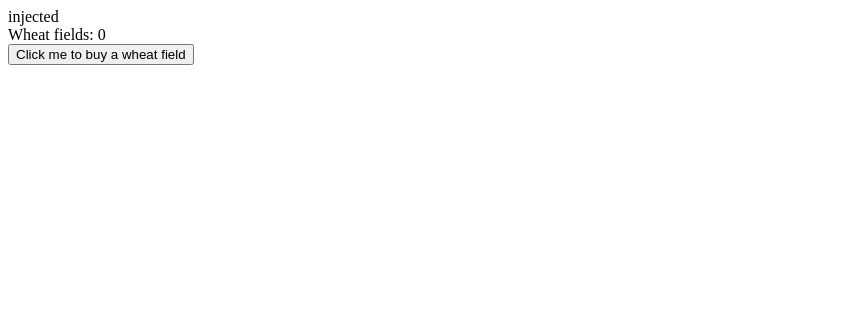
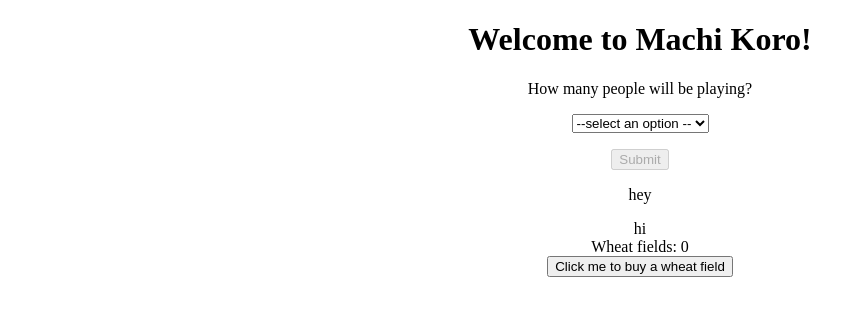
Before and after one commit to GDMeme/BoardGames, a plain HTML site: page MachiKoro JS/index.html in a window 1280 px wide. Shown: the whole page, without its empty margins (0-864 px from the left). Drawn offline with Linux system fonts and the light colour scheme.

Commit message:
some progress

```diff
--- /dev/null
+++ b/MachiKoro JS/end.js
@@ -0,0 +1,3 @@
+export function end() {
+    document.querySelector('#titletext').innerHTML = 'Thanks for playing!';
+}
--- a/MachiKoro JS/index.html
+++ b/MachiKoro JS/index.html
@@ -1,10 +1,50 @@
 <!DOCTYPE html>
 <html>
+
+<head>
+    <title>Machi Koro</title>
+    <style>
+        .center {
+            text-align: center;
+        }
+    </style>
+</head>
+<div class="center">
+    <h1 class="center" id="titletext">Welcome to Machi Koro!</h1>
+
     <body>
+        <div id="beforegametext">
+            <div class="center" id="numberofplayerstext">
+                <p>How many people will be playing?</p>
+            </div>
+            <div class="center">
+                <select id="numberofplayersselect">
+                    <option disabled selected value="1"> --select an option -- </option>
+                    <option value="2">2</option>
+                    <option value="3">3</option>
+                    <option value="4">4</option>
+                </select>
+            </div>
+            <div class="center">
+                <p>
+                    <button id="submitplayersbutton" disabled>Submit</button>
+                </p>
+            </div>
+        </div>
+        <div id="startgametext">
+            <p>
+                hey
+            </p>
+        </div>
+        <div id="buyestablishments">
 
             <div id="test">hi</div>
             <div id="wfs">Wheat fields: 0</div>
             <button id="buywheatfieldbutton">Click me to buy a wheat field</button>
+        </div>
         <script src="./script.js" type="module"></script>
+
     </body>
+</div>
+
 </html>
--- /dev/null
+++ b/MachiKoro JS/player.js
@@ -0,0 +1,5 @@
+export class Player {
+    constructor() {
+        this.balance = 0;
+    }
+}
--- a/MachiKoro JS/script.js
+++ b/MachiKoro JS/script.js
@@ -1,8 +1,27 @@
 import { buy } from './shop.js';
 
-(function() {
-    console.log('hi!');
+import { start } from './start.js'
+
+import { end } from './end.js'
+
+
+
+document.getElementById('numberofplayersselect').onchange = function() {
+    document.getElementById('submitplayersbutton').disabled = false;
+}
+
+document.getElementById('submitplayersbutton').onclick = function() {
+    start(document.getElementById('numberofplayersselect').value);
+    end();
+}
+
+document.querySelector('#buywheatfieldbutton').addEventListener('click', () => buy(0));
+
+document.getElementById('buywheatfieldbutton').onclick = function() {
     document.querySelector('#test').innerHTML = 'injected';
-})();
+}
 
-document.querySelector('#buywheatfieldbutton').addEventListener('click', () => buy(1));
+// (function() {
+//     console.log('hi!');
+
+// })();
--- a/MachiKoro JS/shop.js
+++ b/MachiKoro JS/shop.js
@@ -1,8 +1,7 @@
 let wheat_fields = 0;
 
 export function buy(building_num) {
-    if (building_num === 1) {
-        console.log('hi');
+    if (building_num === 0) {
         wheat_fields++;
         document.querySelector('#wfs').innerHTML = `Wheat fields: ${wheat_fields}`;
     }
--- /dev/null
+++ b/MachiKoro JS/start.js
@@ -0,0 +1,11 @@
+import { Player } from './player.js'
+
+export function start(numberofplayers) {
+    document.getElementById('beforegametext').style.display = "none";
+    document.getElementById('startgametext').innerHTML = "Number of players: " + numberofplayers;
+    const players = [];
+    for (let i = 0; i < numberofplayers; i++) {
+        players.push(new Player());
+    }
+    console.log(players);
+}
```
Lines whose indentation alone changed are shown as unchanged.
